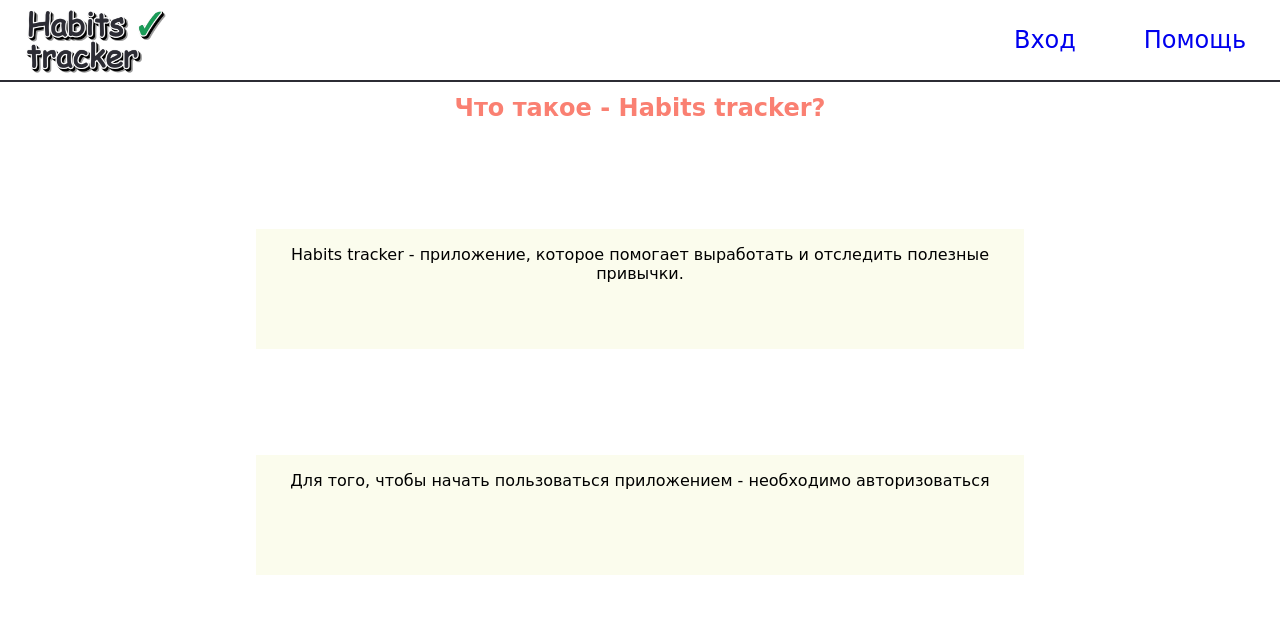
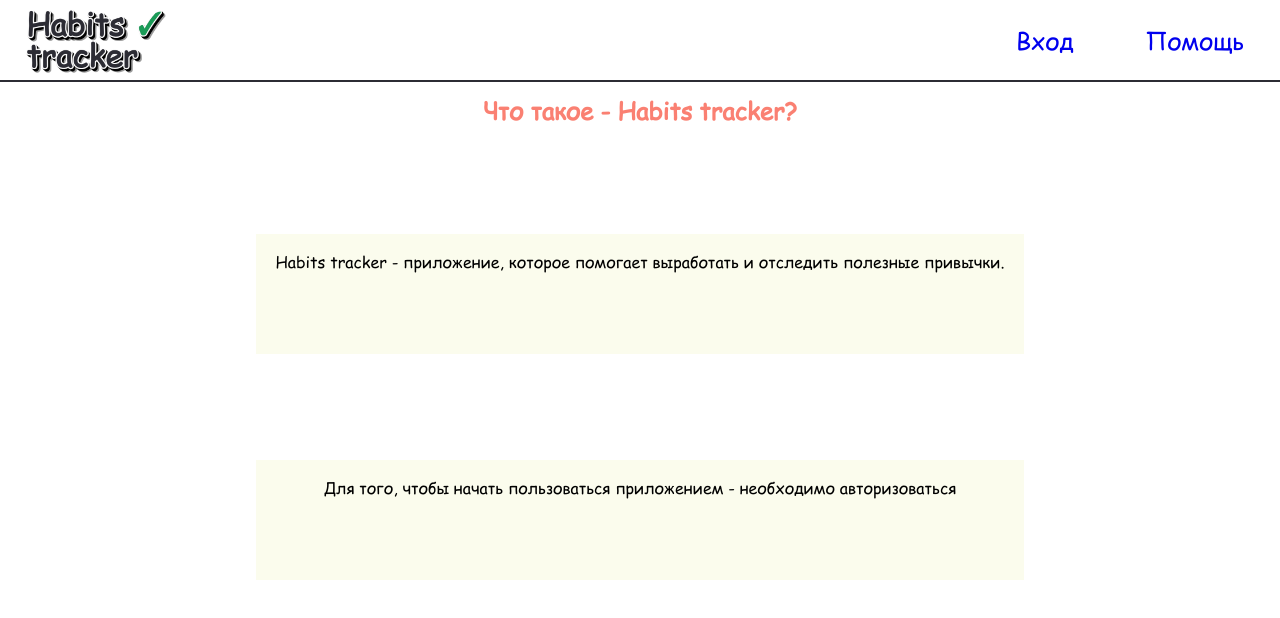
Before and after one commit to rybakoff2/habits, a React (Create React App) app: page /help in a window 1280 px wide. Shown: the top 618 px of the page. Built offline with nearby package versions, Linux system fonts and the light colour scheme.

Commit message:
add fonts

```diff
--- a/src/components/HabitCard/HabitCard.css
+++ b/src/components/HabitCard/HabitCard.css
@@ -1,3 +1,9 @@
+@font-face {
+    font-family: "Comic-Sans-MS";
+    font-weight: 400;
+    font-style: normal;
+    src:url("../fonts/ComicSansMS.woff2") format("woff2");
+  }
 .wrapper{
     display: flex;
     flex-direction: row;
@@ -11,7 +17,7 @@
   padding: 10px;
   margin-top: 20px;
   background-color: #fbfced;
-  font-family: "Comic Sans MS", "Comic Sans", cursive;
+  font-family: "Comic-Sans-MS";
   text-align: center;
   border: 2px solid #38382d;
   border-radius: 16px;
--- a/src/components/Header/Header.css
+++ b/src/components/Header/Header.css
@@ -1,3 +1,10 @@
+@font-face {
+    font-family: "Comic-Sans-MS";
+    font-weight: 400;
+    font-style: normal;
+    src:url("../fonts/ComicSansMS.woff2") format("woff2");
+  }
+
 *{
     padding: 0;
     margin: 0;
@@ -13,7 +20,7 @@ border-bottom: 2px solid #2c2c34;
 color:#2c2c34;
 justify-content: space-between;
 align-items: center;
-font-family: "Comic Sans MS", "Comic Sans", cursive;
+font-family: "Comic-Sans-MS";
 font-size: 24px;
 font-weight: 500;
 text-decoration: none;
--- a/src/components/Help/Help.css
+++ b/src/components/Help/Help.css
@@ -1,3 +1,9 @@
+@font-face {
+    font-family: "Comic-Sans-MS";
+    font-weight: 400;
+    font-style: normal;
+    src:url("../fonts/ComicSansMS.woff2") format("woff2");
+  }
 .about__title{
     color:salmon;
 }
@@ -16,7 +22,7 @@
     width: 60vw;
     height: 120px;
     padding-top: 16px;
-    font-family:"Comic Sans MS", "Comic Sans", cursive;
+    font-family:"Comic-Sans-MS";
 }
 @media screen and (max-width: 480px){
     .about__paragraph{
--- a/src/components/Main/Main.css
+++ b/src/components/Main/Main.css
@@ -1,7 +1,12 @@
-
+@font-face {
+  font-family: "Comic-Sans-MS";
+  font-weight: 400;
+  font-style: normal;
+  src:url("../fonts/ComicSansMS.woff2") format("woff2");
+}
 .main-head{
 font-size: 28px;
-font-family: "Comic Sans MS", "Comic Sans", cursive;
+font-family: "Comic-Sans-MS";
 text-align: center;
 
 }
@@ -32,7 +37,7 @@ text-align: center;
   display: block;
   margin:0 auto;
   margin-top: 32px;
-  width: 50vw;
+  width: 70vw;
   max-width: 1000px;
   min-width: 320px;
   border-radius:8px;
@@ -48,7 +53,7 @@ text-align: center;
 {
   .main-image{
     min-width: 200px;
-    margin-top: 8px;
+    margin-top: 16px;
   }
   .main-head{
     font-size: 20px;
--- a/src/components/Motivation/Motivation.css
+++ b/src/components/Motivation/Motivation.css
@@ -1,14 +1,20 @@
+@font-face {
+    font-family: "Comic-Sans-MS";
+    font-weight: 400;
+    font-style: normal;
+    src:url("../fonts/ComicSansMS.woff2") format("woff2");
+}
 .motivation{
 display: flex;
 flex-direction: column;
 justify-content: center;
 text-align: center;
-font-family:"Comic Sans MS", "Comic Sans", cursive;
+font-family:"Comic-Sans-MS";
 padding-left: 8px;
 padding-right: 8px;
 }
 .motivation__head{
-    font-family:"Comic Sans MS", "Comic Sans", cursive;
+    font-family:"Comic-Sans-MS";
     font-size: 20px;
 }
 .motivation__text{
--- a/src/components/Users/Users.css
+++ b/src/components/Users/Users.css
@@ -1,7 +1,13 @@
+@font-face {
+    font-family: "Comic-Sans-MS";
+    font-weight: 400;
+    font-style: normal;
+    src:url("../fonts/ComicSansMS.woff2") format("woff2");
+}
 h2{
     margin-top: 12px;
     text-align: center;
-    font-family: "Comic Sans MS", "Comic Sans", cursive;
+    font-family: "Comic-Sans-MS";
     color: #2c2c34;
 }
 .card__wrapper{
```
Also changed, not shown: src/components/fonts/ComicSansMS.woff2 (added).
